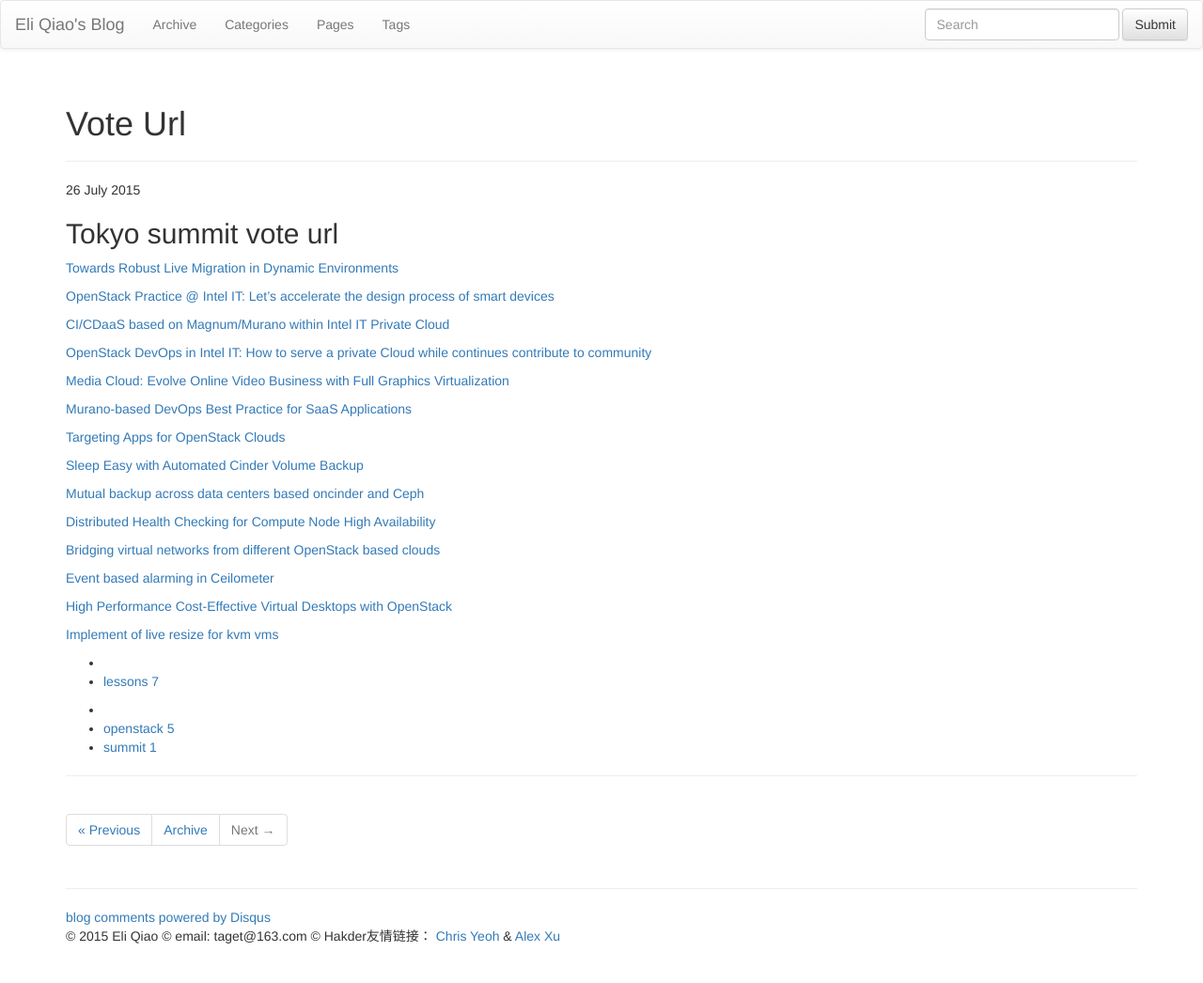
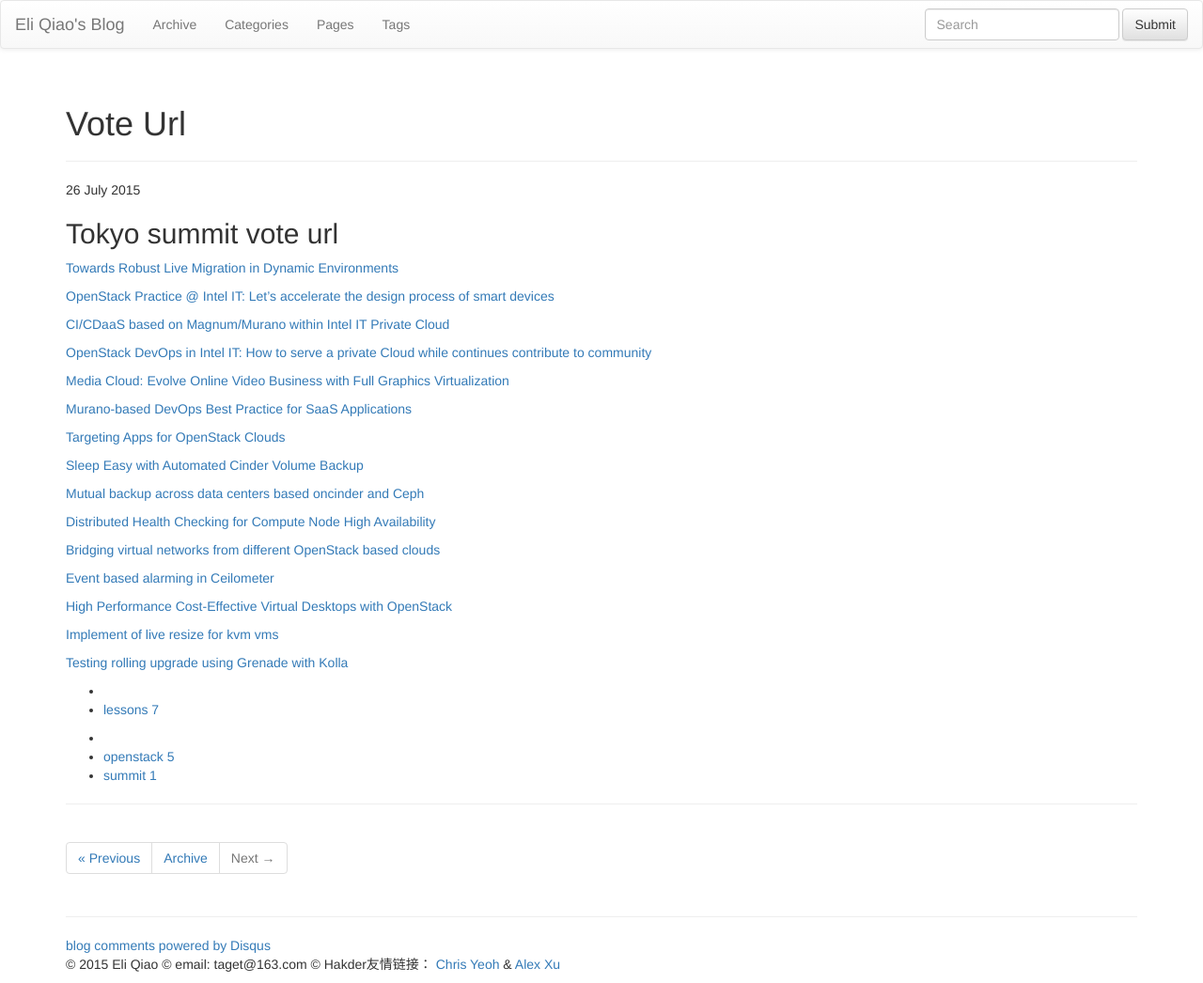
Before and after one commit to taget/taget.github.io, a Jekyll site: the page built from _posts/openstack/2015-07-26-vote-url.md, in a window 1280 px wide. Shown: the whole page at 94% size. Built offline with Jekyll 4.4.1, drawn with Linux system fonts in a browser that asks for light colours; nearby versions of some CDN libraries; library files that are not in the unit come from our copies; comment, search, counter and statistics services are not loaded; before the commit the page ends 1016 px from its top, so only the background shows below that.

Commit message:
Add new url1

```diff
--- a/_posts/openstack/2015-07-26-vote-url.md
+++ b/_posts/openstack/2015-07-26-vote-url.md
@@ -34,3 +34,5 @@ tags : [openstack, summit]
 [High Performance Cost-Effective Virtual Desktops with OpenStack](https://www.openstack.org/summit/tokyo-2015/vote-for-speakers/presentation/4984){:target="_blank"}
 
 [Implement of live resize for kvm vms](https://www.openstack.org/summit/tokyo-2015/vote-for-speakers/presentation/6427){:target="_blank"}
+
+[Testing rolling upgrade using Grenade with Kolla](https://www.openstack.org/summit/tokyo-2015/vote-for-speakers/presentation/6642){:target="_blank"}
```
